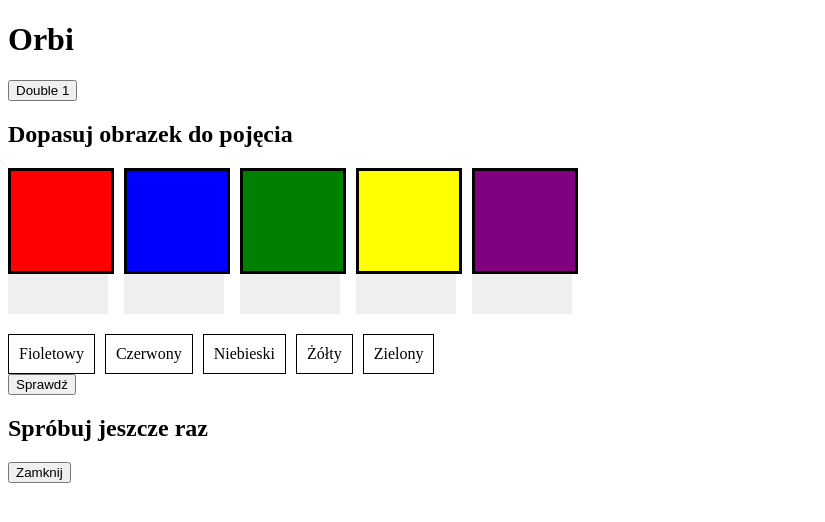
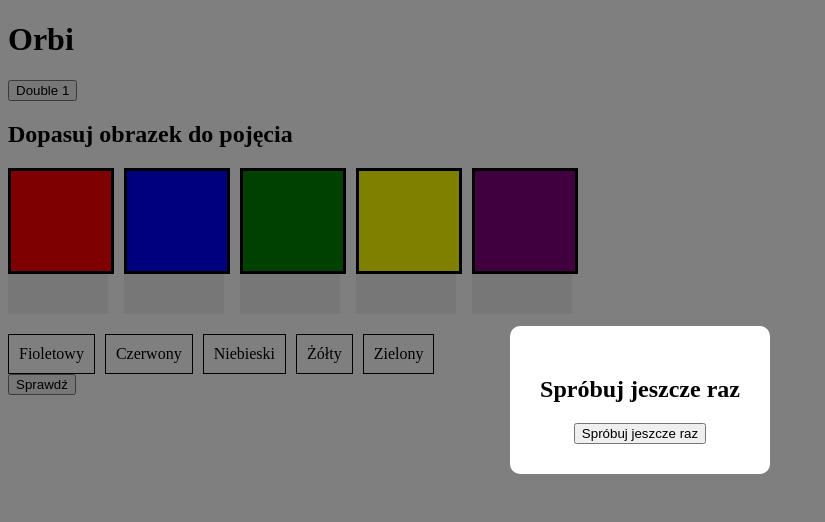
Before and after one commit to Projekt-zespolowy-PW-Orbi/Platforma-edukacyjna-Orbi, a React (Vite) app in the folder frontend/: page / in a window 1280 px wide. Both pictures are taken after a click on the button "Sprawdź". Shown: the top 522 px of the page, without its empty margins (0-825 px from the left). Built offline with nearby package versions, Linux system fonts and the light colour scheme.

Commit message:
chore(SCRUM-6): quiz reset method

```diff
--- a/frontend/src/features/quiz/dragAndDrop/DragAndDropQuiz.tsx
+++ b/frontend/src/features/quiz/dragAndDrop/DragAndDropQuiz.tsx
@@ -1,3 +1,4 @@
+import "./dragAndDropQuiz.css";
 import { DndContext } from "@dnd-kit/core";
 import type { DragEndEvent } from "@dnd-kit/core";
 import { useState } from "react";
@@ -52,6 +53,15 @@ const DragAndDropQuiz = () => {
     }));
   };
 
+  const closeResult = () => {
+    setResult(null);
+  };
+
+  const resetQuiz = () => {
+    setMatches({});
+    setResult(null);
+  };
+
   return (
     <DndContext onDragEnd={handleDragEnd}>
       <div>
@@ -92,9 +102,7 @@ const DragAndDropQuiz = () => {
       {result && (
         <QuizResult
           result={result}
-          onClose={() => {
-            setResult(null);
-          }}
+          onClose={result === "wrong" ? resetQuiz : closeResult}
         />
       )}
     </DndContext>
--- a/frontend/src/features/quiz/dragAndDrop/QuizResult.tsx
+++ b/frontend/src/features/quiz/dragAndDrop/QuizResult.tsx
@@ -7,13 +7,15 @@ const QuizResult = ({ result, onClose }: QuizResultProps) => {
   return (
     <div className="quiz-result-overlay">
       <div className="quiz-result-box">
-        {result === "correct" ? (
-          <h2> Dobrze!</h2>
-        ) : (
-          <h2> Spróbuj jeszcze raz</h2>
-        )}
+        <h2>{result === "correct" ? "Brawo!" : "Spróbuj jeszcze raz"}</h2>
 
-        <button onClick={onClose}>Zamknij</button>
+        <button
+          onClick={() => {
+            onClose();
+          }}
+        >
+          {result === "wrong" ? "Spróbuj jeszcze raz" : "Zamknij"}
+        </button>
       </div>
     </div>
   );
```
